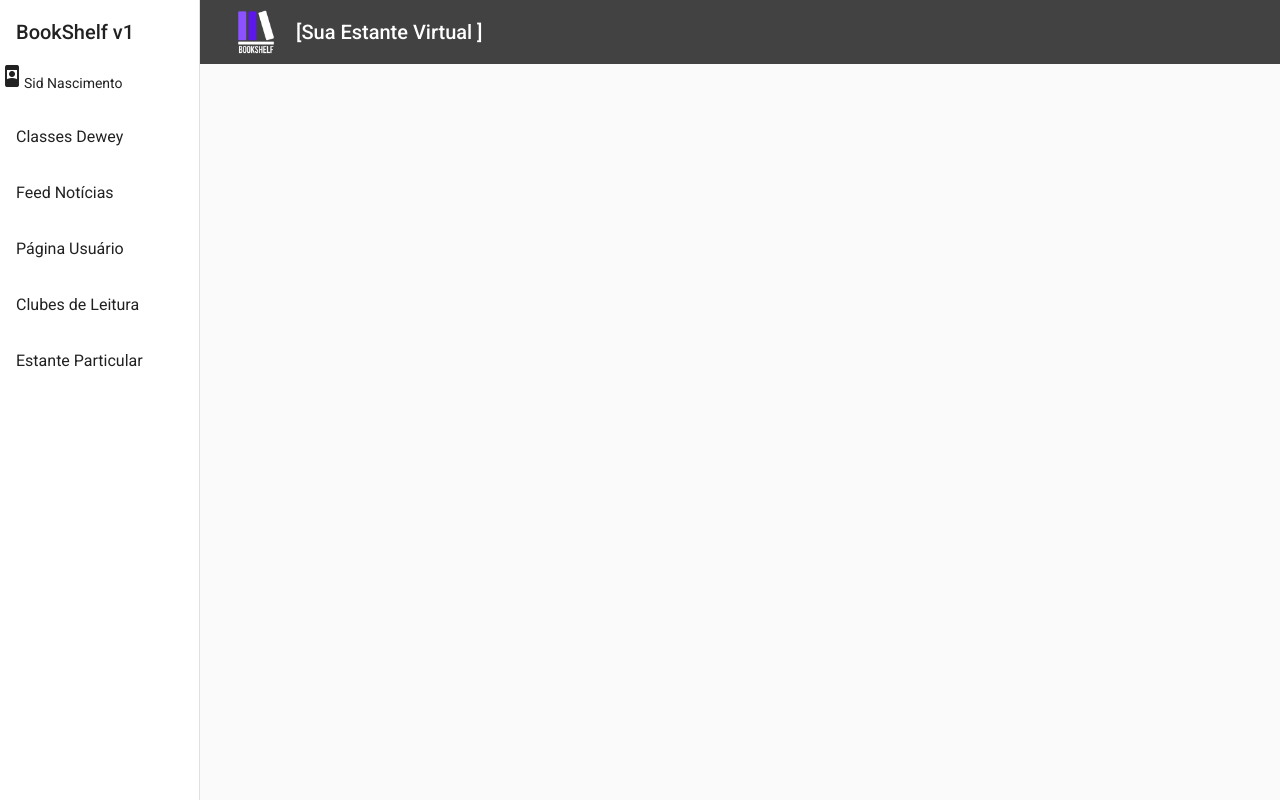
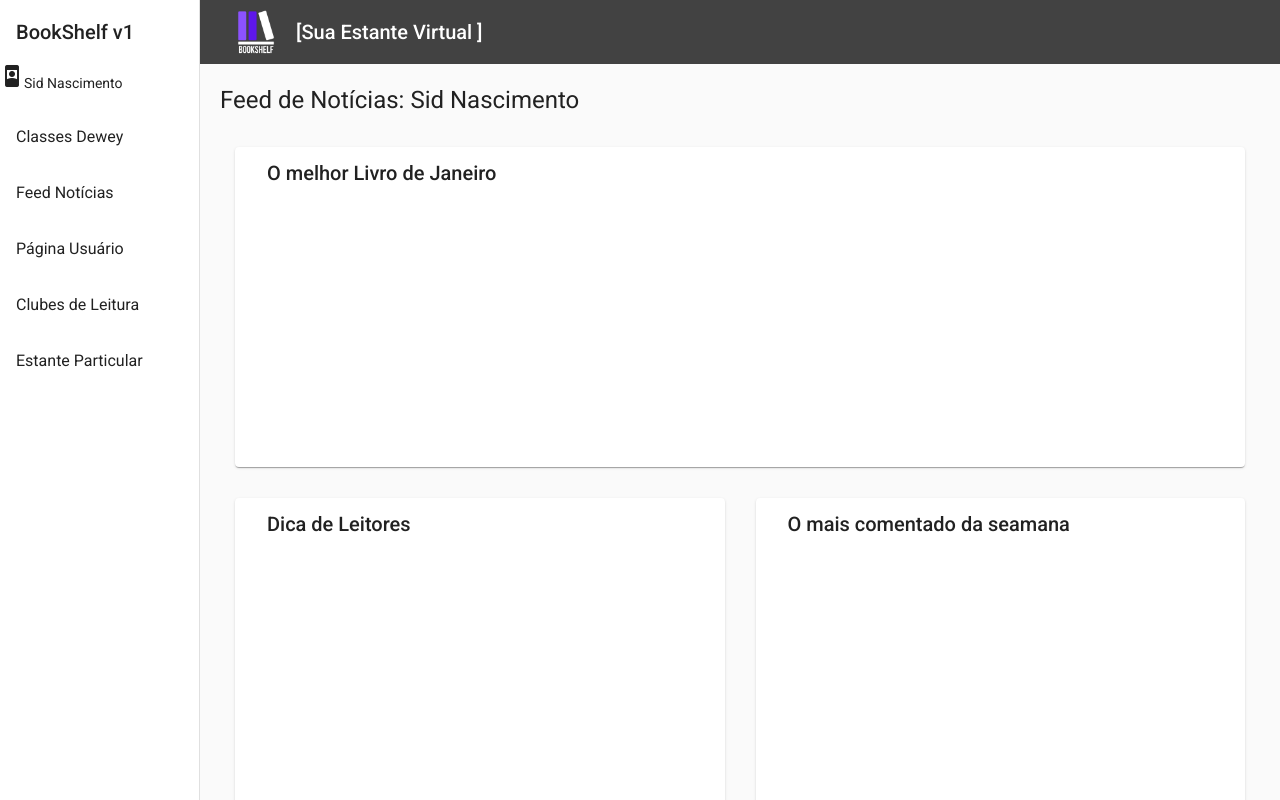
Before and after one commit to Sidnasciment0/bookshelf_v1_sid, an Angular app: page /feed in a window 1280 px wide. Before the commit this address led to /. Built offline with nearby package versions, Linux system fonts and the light colour scheme.

Commit message:
Adição dos Elementos de Dashboard.

```diff
--- a/src/app/app-routing.module.ts
+++ b/src/app/app-routing.module.ts
@@ -1,12 +1,16 @@
 import { NgModule } from '@angular/core';
 import { RouterModule, Routes } from '@angular/router';
 
+import { FeedComponent } from './feed/feed.component';
+
 const routes: Routes = [
-  {path: "", pathMatch:"full", redirectTo: "cdd"},
-  {
-    path: "cdd", // Layzy Louding
-    loadChildren: () => import("./cdd/cdd.module").then(m => m.CddModule)
-  }
+  {path: "", pathMatch:"full", redirectTo: "feed"},
+  // Rota de Componente
+  {path: "feed", component: FeedComponent},
+  // Rota do Módulo
+  {path: "cdd",
+    loadChildren: () => import("./cdd/cdd.module").then(c => c.CddModule)
+  },
 ];
 
 @NgModule({
--- a/src/app/cdd/classes/classes.component.html
+++ b/src/app/cdd/classes/classes.component.html
@@ -21,7 +21,7 @@
         <th mat-header-cell *matHeaderCellDef>Icones CDD</th>
         <td mat-cell *matCellDef="let generos">
           <div class="example-button-container">
-            <button mat-fab color="accent" aria-label="Example icon button with a bookmark icon">
+            <button class="iconeCdd" mat-fab color="accent" aria-label="Example icon button with a bookmark icon">
               <mat-icon>{{ generos._idGenero | pipes}}</mat-icon>
             </button>
           </div>
--- a/src/app/cdd/classes/classes.component.scss
+++ b/src/app/cdd/classes/classes.component.scss
@@ -13,3 +13,7 @@ table {
   justify-content: center;
   padding: 5rem;
 }
+
+.iconeCdd {
+  margin:  0.5rem;
+}
--- /dev/null
+++ b/src/app/feed/feed.component.html
@@ -0,0 +1,17 @@
+<div class="grid-container">
+  <h1 class="mat-h1">Feed de Notícias: {{usuario.userName}}</h1>
+  <mat-grid-list cols="2" rowHeight="350px">
+    <mat-grid-tile *ngFor="let card of cards | async" [colspan]="card.cols" [rowspan]="card.rows">
+      <mat-card class="dashboard-card">
+        <mat-card-header>
+          <mat-card-title>
+            {{card.title}}
+          </mat-card-title>
+        </mat-card-header>
+        <mat-card-content class="dashboard-card-content">
+          <div></div>
+        </mat-card-content>
+      </mat-card>
+    </mat-grid-tile>
+  </mat-grid-list>
+</div>
--- /dev/null
+++ b/src/app/feed/feed.component.scss
@@ -0,0 +1,21 @@
+.grid-container {
+  margin: 20px;
+}
+
+.dashboard-card {
+  position: absolute;
+  top: 15px;
+  left: 15px;
+  right: 15px;
+  bottom: 15px;
+}
+
+.more-button {
+  position: absolute;
+  top: 5px;
+  right: 10px;
+}
+
+.dashboard-card-content {
+  text-align: center;
+}
--- /dev/null
+++ b/src/app/feed/feed.component.ts
@@ -0,0 +1,75 @@
+import { BreakpointObserver, Breakpoints } from '@angular/cdk/layout';
+import { Component } from '@angular/core';
+import { map } from 'rxjs/operators';
+
+@Component({
+  selector: 'app-feed',
+  templateUrl: './feed.component.html',
+  styleUrls: ['./feed.component.scss'],
+})
+export class FeedComponent {
+  usuario = { userName: 'Sid Nascimento', icone: 'remember_me' };
+
+  /** Based on the screen size, switch from standard to one column per row */
+  cards = this.breakpointObserver.observe(Breakpoints.Handset).pipe(
+    map(({ matches }) => {
+      if (matches) {
+        return [
+          {
+            title: 'O melhor Livro de Janeiro',
+            img: '../../assets/imagens/1.png',
+            cols: 1,
+            rows: 1,
+          },
+          {
+            title: 'Dica de Leitores',
+            cols: 1,
+            img: '../../assets/imagens/2.png',
+            rows: 1,
+          },
+          {
+            title: 'O mais comentado da seamana',
+            img: '../../assets/imagens/3.png',
+            cols: 1,
+            rows: 1,
+          },
+          {
+            title: 'Indicação do Time BookShelf',
+            img: '../../assets/imagens/4.png',
+            cols: 1,
+            rows: 1,
+          },
+        ];
+      }
+
+      return [
+        {
+          title: 'O melhor Livro de Janeiro',
+          img: '../../assets/imagens/1.png',
+          cols: 2,
+          rows: 1,
+        },
+        {
+          title: 'Dica de Leitores',
+          cols: 1,
+          img: '../../assets/imagens/2.png',
+          rows: 1,
+        },
+        {
+          title: 'O mais comentado da seamana',
+          img: '../../assets/imagens/3.png',
+          cols: 1,
+          rows: 2,
+        },
+        {
+          title: 'Indicação do Time BookShelf',
+          img: '../../assets/imagens/4.png',
+          cols: 1,
+          rows: 1,
+        },
+      ];
+    })
+  );
+
+  constructor(private breakpointObserver: BreakpointObserver) { }
+}
--- a/src/app/navegacao/navegacao.component.html
+++ b/src/app/navegacao/navegacao.component.html
@@ -4,7 +4,9 @@
       [mode]="(isHandset$ | async) ? 'over' : 'side'"
       [opened]="(isHandset$ | async) === false">
     <mat-toolbar>{{tituloNav}}</mat-toolbar>
-    <p><mat-icon aria-hidden="false" aria-label="Ícone do Usuário">{{usuario.icone}}</mat-icon>{{usuario.userName}}</p>
+    <p>
+      <mat-icon aria-hidden="false" aria-label="Ícone do Usuário">{{usuario.icone}}</mat-icon>{{usuario.userName}}
+    </p>
     <mat-nav-list *ngFor="let itemMenu of itensMenu">
       <a mat-list-item *ngIf="itemMenu.hab === true"
       [href]="itemMenu.linkMenu">{{itemMenu.labelMenu}}</a>
--- a/src/app/navegacao/navegacao.component.ts
+++ b/src/app/navegacao/navegacao.component.ts
@@ -1,18 +1,17 @@
+import { BreakpointObserver, Breakpoints } from '@angular/cdk/layout';
 import { Component } from '@angular/core';
-import { BreakpointObserver, Breakpoints } from '@angular/cdk/layout';
 import { Observable } from 'rxjs';
 import { map, shareReplay } from 'rxjs/operators';
 
 @Component({
   selector: 'app-navegacao',
   templateUrl: './navegacao.component.html',
-  styleUrls: ['./navegacao.component.scss']
+  styleUrls: ['./navegacao.component.scss'],
 })
 export class NavegacaoComponent {
-
   // Itens do Menu Principal
   tituloNav = 'BookShelf v1';
-  usuario = {userName: 'Sid Nascimento', icone : 'remember_me'}
+  usuario = { userName: 'Sid Nascimento', icone: 'remember_me' };
   // Itens da Barra Superior
   tituloBarra = '[Sua Estante Virtual ]';
   // Itens de Ícones e Imagens de Nav
@@ -21,20 +20,24 @@ export class NavegacaoComponent {
   altIcone = 80;
   // Controle das Rotas do Menu.
   itensMenu = [
-    {linkMenu: '/cdd', labelMenu: 'Classes Dewey', hab: true},
-    {linkMenu: '/feed', labelMenu: 'Feed Notícias', hab: true},
-    {linkMenu: '/clube', labelMenu: 'Página Usuário', hab: true},
-    {linkMenu: 'leitura', labelMenu: 'Clubes de Leitura', hab: true},
-    {linkMenu: 'estante', labelMenu: 'Estante Particular', hab: true},
-    {linkMenu: 'naoCarrega', labelMenu: 'Não aparece para Usuário', hab: false},
+    { linkMenu: '/cdd', labelMenu: 'Classes Dewey', hab: true },
+    { linkMenu: '/feed', labelMenu: 'Feed Notícias', hab: true },
+    { linkMenu: '/clube', labelMenu: 'Página Usuário', hab: true },
+    { linkMenu: 'leitura', labelMenu: 'Clubes de Leitura', hab: true },
+    { linkMenu: 'estante', labelMenu: 'Estante Particular', hab: true },
+    {
+      linkMenu: 'naoCarrega',
+      labelMenu: 'Não aparece para Usuário',
+      hab: false,
+    },
   ];
 
-  isHandset$: Observable<boolean> = this.breakpointObserver.observe(Breakpoints.Handset)
+  isHandset$: Observable<boolean> = this.breakpointObserver
+    .observe(Breakpoints.Handset)
     .pipe(
-      map(result => result.matches),
+      map((result) => result.matches),
       shareReplay()
     );
 
-  constructor(private breakpointObserver: BreakpointObserver) {}
-
+  constructor(private breakpointObserver: BreakpointObserver) { }
 }
```
Also changed, not shown: src/app/app.module.ts (+9 -1 lines), 1 other file (tests, documents, lock files or other folders).
